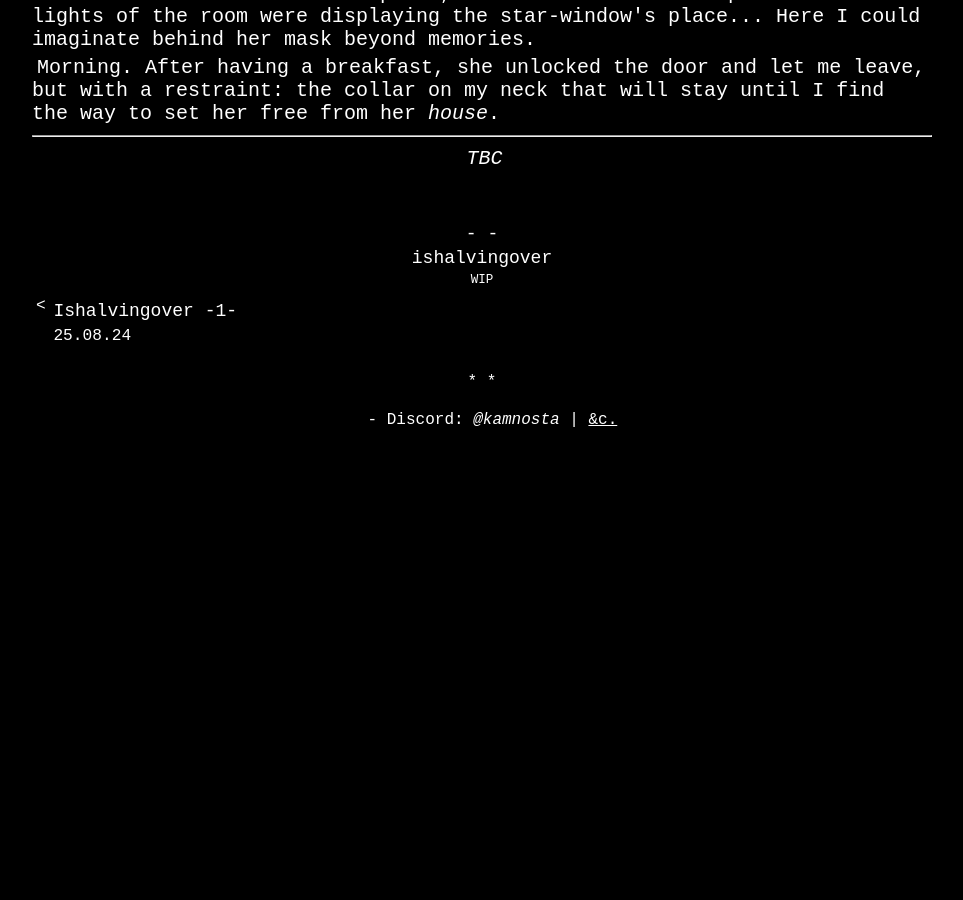
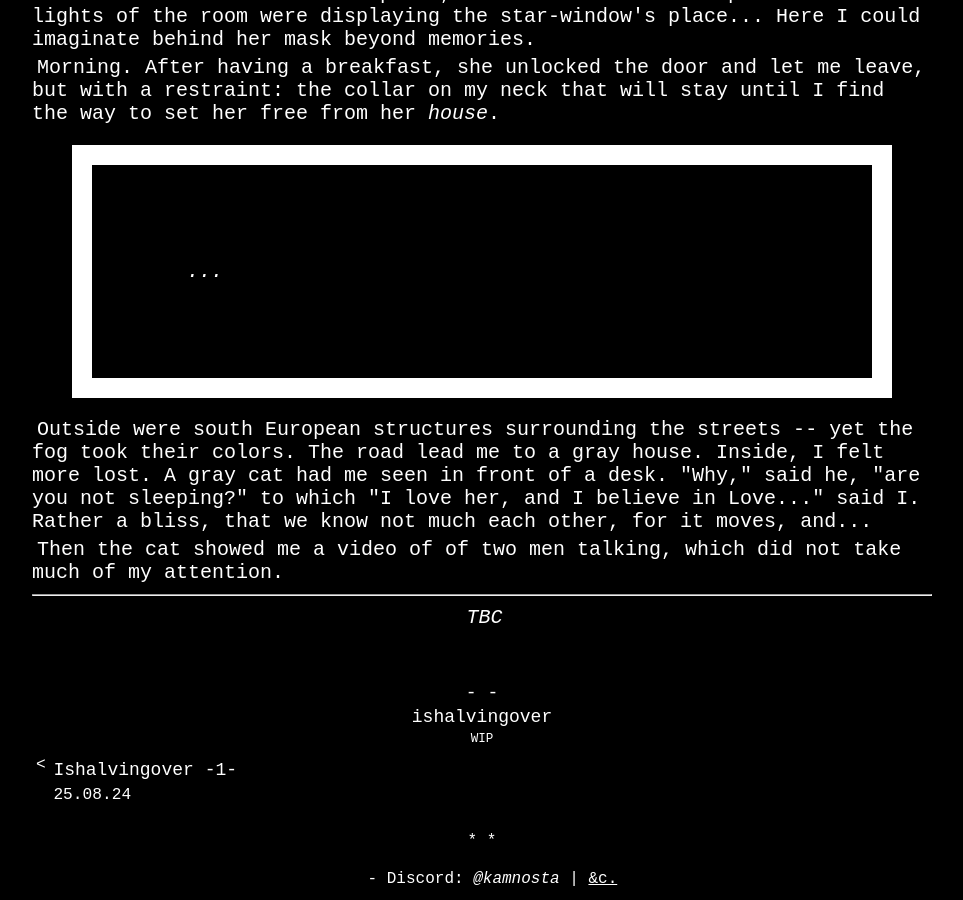
Before and after one commit to kamnosta/kamnosta.github.io, a Jekyll site: the page built from _ishalvingover/25-09-14-2.md, in a window 1280 px wide and 900 px high, scrolled down 2061 px. Shown: the whole window, without its empty margins (158-1121 px from the left). Built offline with Jekyll 4.4.1, drawn with Linux system fonts in a browser that asks for light colours; before the commit the page ends 2506 px from its top, so only the background shows below that.

Commit message:
iho2 update outside

```diff
--- a/_ishalvingover/25-09-14-2.md
+++ b/_ishalvingover/25-09-14-2.md
@@ -22,6 +22,12 @@ We held our hands and walked to her star. In her pastel room were her drawings o
 
 Morning. After having a breakfast, she unlocked the door and let me leave, but with a restraint: the collar on my neck that will stay until I find the way to set her free from her *house*.
 
+> ...
+
+Outside were south European structures surrounding the streets -- yet the fog took their colors. The road lead me to a gray house. Inside, I felt more lost. A gray cat had me seen in front of a desk. "Why," said he, "are you not sleeping?" to which "I love her, and I believe in Love..." said I. Rather a bliss, that we know not much each other, for it moves, and...
+
+Then the cat showed me a video of of two men talking, which did not take much of my attention.
+
 ---
 
 <p class="text-align-center"><i>TBC</i></p>
```
